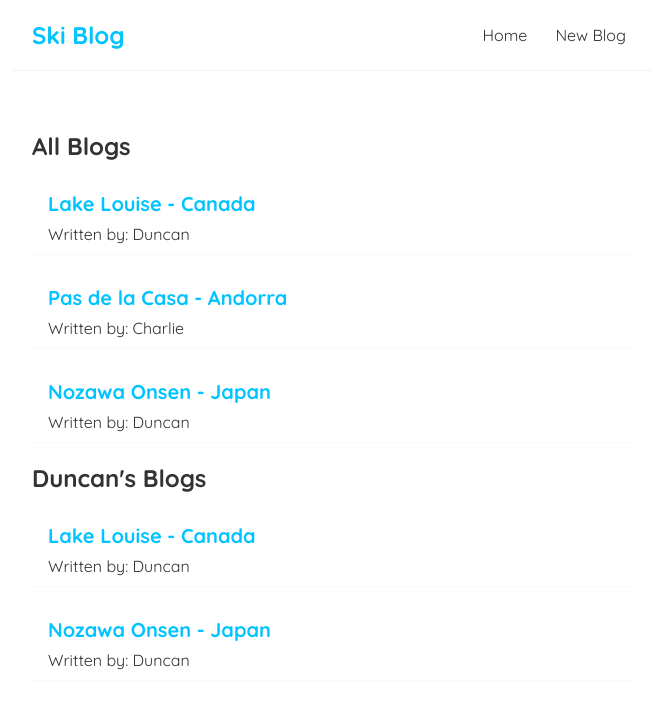
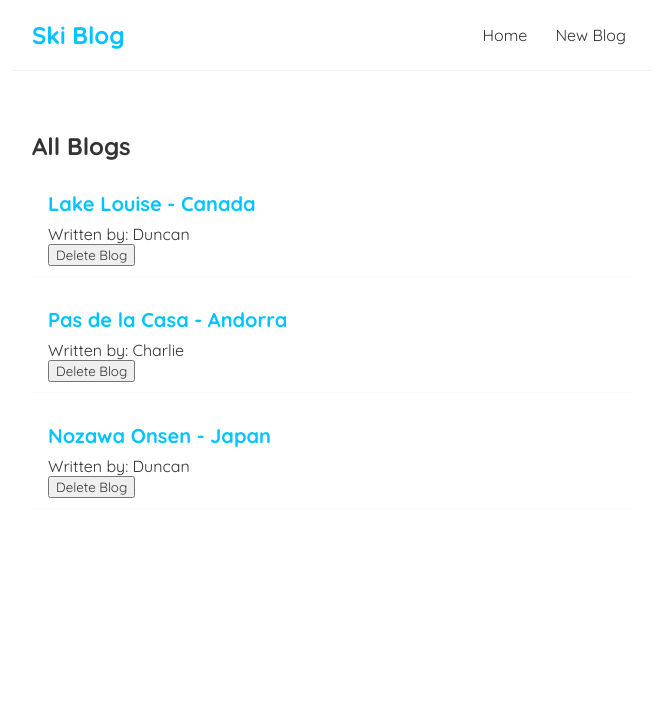
Before and after one commit to DuncanCaplan/React-Practice, a React (Vite) app: page / in a window 1280 px wide. Shown: the top 708 px of the page, without its empty margins (308-964 px from the left). Built offline with nearby package versions, Linux system fonts and the light colour scheme.

Commit message:
functions as props

```diff
--- a/src/components/BlogList/index.jsx
+++ b/src/components/BlogList/index.jsx
@@ -1,6 +1,6 @@
 import React from "react";
 
-const BlogList = ({ blogs, title }) => {
+const BlogList = ({ blogs, title, handleDelete }) => {
     return (
         <div className="BlogList">
             <h2>{title}</h2>
@@ -8,6 +8,7 @@
                 <div className="blog-preview" key={blog.id}>
                     <h2>{blog.title}</h2>
                     <p>Written by: {blog.author}</p>
+                    <button onClick={() => handleDelete(blog.id)}>Delete Blog</button>
                 </div>
             ))}
         </div>
--- a/src/components/Home/index.jsx
+++ b/src/components/Home/index.jsx
@@ -23,13 +23,14 @@
             id: 3,
         },
     ]);
+
+    const handleDelete = id => {
+        const newBlogs = blogs.filter(blog => blog.id !== id);
+        setBlogs(newBlogs);
+    };
     return (
         <div className="home">
-            <BlogList blogs={blogs} title="All Blogs" />
-            <BlogList
-                blogs={blogs.filter(blog => blog.author === "Duncan")}
-                title="Duncan's Blogs"
-            />
+            <BlogList blogs={blogs} title="All Blogs" handleDelete={handleDelete} />
         </div>
     );
 };
```
